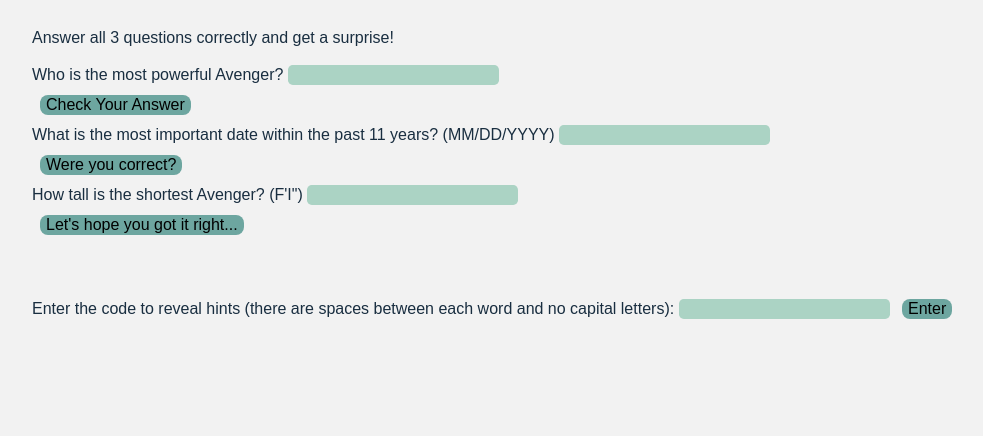
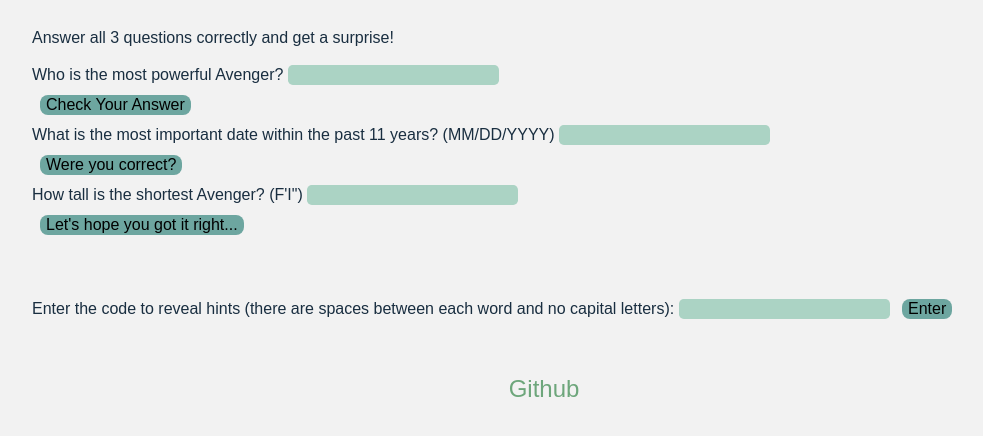
Before and after one commit to smartins1234/cp3, a plain HTML site: page index.html in a window 1280 px wide. Shown: the part 154-590 px from the top of the page, without its empty margins (96-1079 px from the left). Drawn offline with nearby package versions, Linux system fonts and the light colour scheme.

Commit message:
Updated with footer and styles.

```diff
--- a/index.html
+++ b/index.html
@@ -34,7 +34,11 @@
         <div id="resultDiv">
             <p>{{ result }}</p>
         </div>
+
     </div>
+
+    <div class="footer"><a href="https://github.com/smartins1234/cp3">Github</a></div>
+
     <script src="https://cdn.jsdelivr.net/npm/vue@2.6.2/dist/vue.js"></script>
     <script src="https://unpkg.com/axios/dist/axios.min.js"></script>
     <script src="/script.js"></script>
--- a/styles.css
+++ b/styles.css
@@ -1,5 +1,5 @@
 body {
-    margin: 6em 8em;
+    margin: 6em 8em 1em 8em;
     font-family:sans-serif;
     background-color: #F2F2F2;
     color: #192E40;
@@ -39,6 +39,15 @@
     line-height: 1.5em;
 }
 
-#resultDiv a {
+a {
+    text-decoration: none;
     color: #6DA67B;
 }
+
+.footer {
+    margin-top: 2em;
+    position: inherit;
+    bottom: 0;
+    font-size: 1.5em;
+    text-align: center;
+}
```
